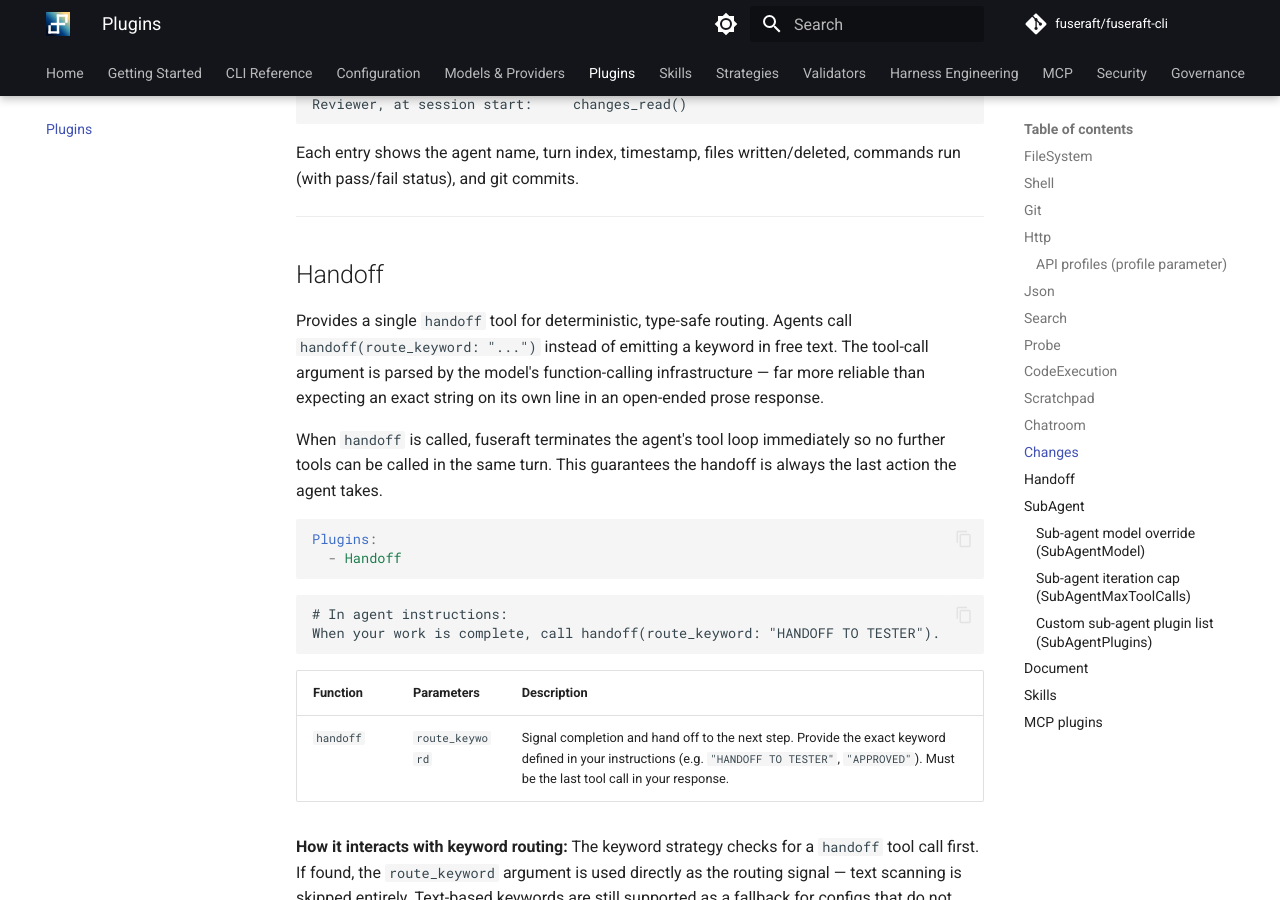
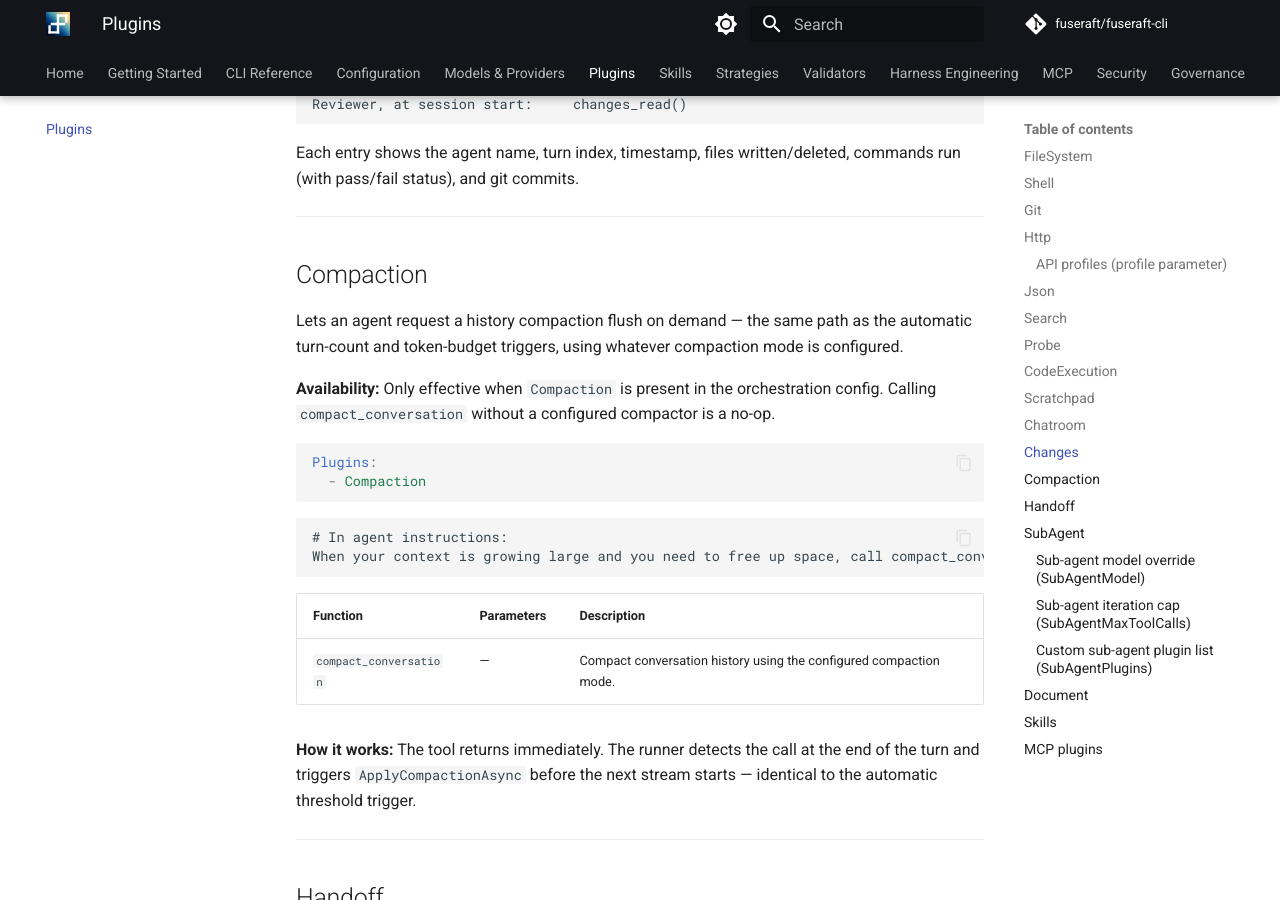
Before and after one commit to fuseraft/fuseraft-cli, an MkDocs documentation site: the page built from docs/plugins.md, in a window 1280 px wide and 900 px high, scrolled down 11885 px. Built offline with MkDocs 1.6.1 and Material for MkDocs 9.7.7, drawn with Linux system fonts in a browser that asks for light colours; comment, search, counter and statistics services are not loaded.

Commit message:
Add CompactionPlugin so agents can trigger compaction on demand
Agents that include "Compaction" in their Plugins list can call
compact_conversation() to flush history using the configured compaction
mode — same ApplyCompactionAsync path as the automatic turn-count and
token-budget triggers. Update plugins.md and context-management.md.

````diff
--- a/docs/plugins.md
+++ b/docs/plugins.md
@@ -296,6 +296,34 @@ Each entry shows the agent name, turn index, timestamp, files written/deleted, c
 
 ---
 
+## Compaction
+
+Lets an agent request a history compaction flush on demand — the same path as the automatic
+turn-count and token-budget triggers, using whatever compaction mode is configured.
+
+**Availability:** Only effective when `Compaction` is present in the orchestration config.
+Calling `compact_conversation` without a configured compactor is a no-op.
+
+```yaml
+Plugins:
+  - Compaction
+```
+
+```
+# In agent instructions:
+When your context is growing large and you need to free up space, call compact_conversation().
+```
+
+| Function | Parameters | Description |
+|----------|-----------|-------------|
+| `compact_conversation` | — | Compact conversation history using the configured compaction mode. |
+
+**How it works:** The tool returns immediately. The runner detects the call at the end of the
+turn and triggers `ApplyCompactionAsync` before the next stream starts — identical to the
+automatic threshold trigger.
+
+---
+
 ## Handoff
 
 Provides a single `handoff` tool for deterministic, type-safe routing. Agents call `handoff(route_keyword: "...")` instead of emitting a keyword in free text. The tool-call argument is parsed by the model's function-calling infrastructure — far more reliable than expecting an exact string on its own line in an open-ended prose response.
````
Also changed, not shown: docs/context-management.md (+6 -3 lines), 3 other files.
